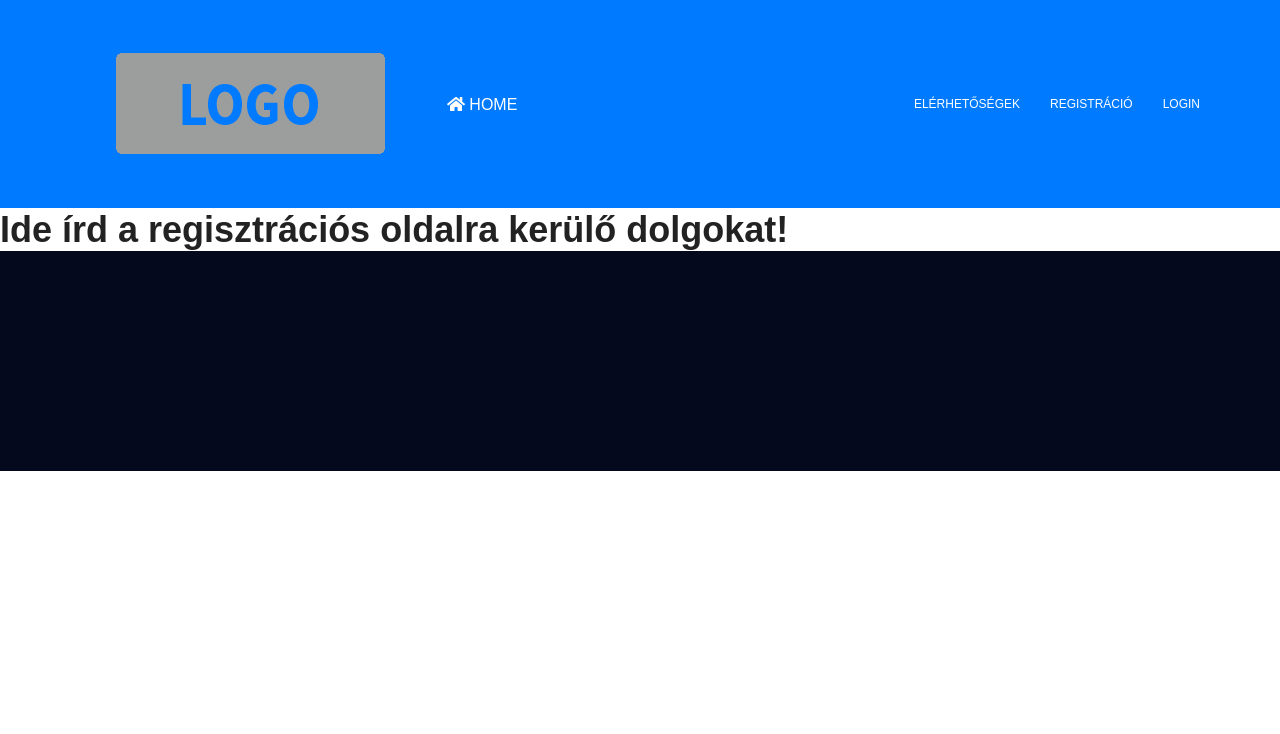
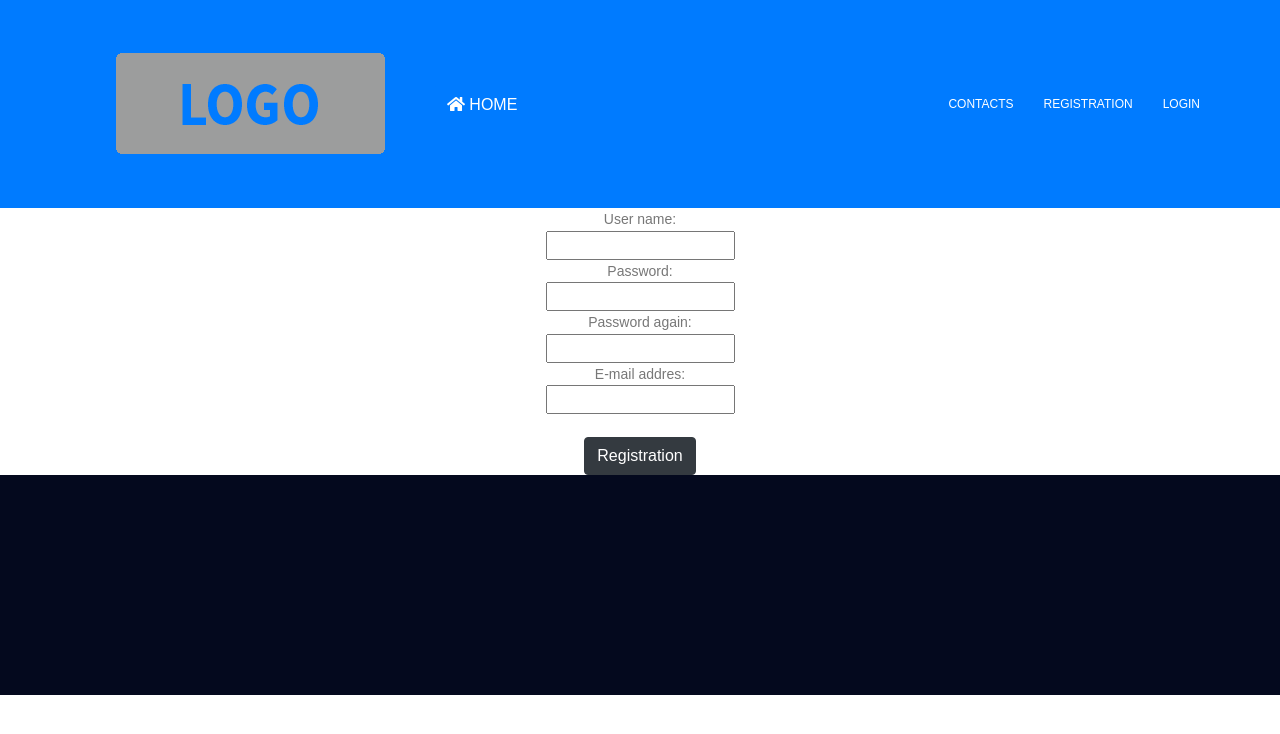
Before and after one commit to BozoTamas/AFP2, a PHP site: page /register in a window 1280 px wide. Shown: the top 734 px of the page. Run offline with PHP 8.4, Linux system fonts and the light colour scheme; some libraries are stand-ins or nearby versions.

Commit message:
Register oldal kész és szöveg javítások megtörtént

```diff
--- a/sources/application/views/home/login.php
+++ b/sources/application/views/home/login.php
@@ -1,11 +1,11 @@
 <div align = "center">
 <section class="center">
     <form action="saveLink" method="POST">
-        <a>Felhasználó neve:</a>
+        <a>User name:</a>
         </br>
         <input type="text" name="username">
         </br>
-        <a>Jelszó:</a>
+        <a>Password:</a>
         </br>
         <input type="text" name="password">
         </br>
--- a/sources/application/views/home/register.php
+++ b/sources/application/views/home/register.php
@@ -1 +1,23 @@
-<h1>Ide írd a regisztrációs oldalra kerülő dolgokat!</h1>
+<div align = "center">
+<section class="center">
+    <form action="saveLink" method="POST">
+        <a>User name:</a>
+        </br>
+        <input type="text" name="username">
+        </br>
+        <a>Password:</a>
+        </br>
+        <input type="text" name="password">
+        </br>
+         <a>Password again:</a>
+        </br>
+        <input type="text" name="password">
+        </br>
+         <a>E-mail addres:</a>
+        </br>
+        <input type="text" name="email">
+        </br>
+        </br>
+        <button type="submit" class="btn btn-dark">Registration</button>
+    </form>
+</section>
--- a/sources/application/views/template/header.php
+++ b/sources/application/views/template/header.php
@@ -26,8 +26,8 @@
                 <nav id="nav-menu-container left">
                     <ul class="nav-menu">
 
-                        <li><a href="<?=URL?>/support">Elérhetőségek</a></li>
-                        <li><a href="<?=URL?>/register">Registráció</a></li>
+                        <li><a href="<?=URL?>/support">Contacts</a></li>
+                        <li><a href="<?=URL?>/register">Registration</a></li>
                         <li><a href="<?=URL?>/login">Login</a></li>
 
                     </ul>
```
